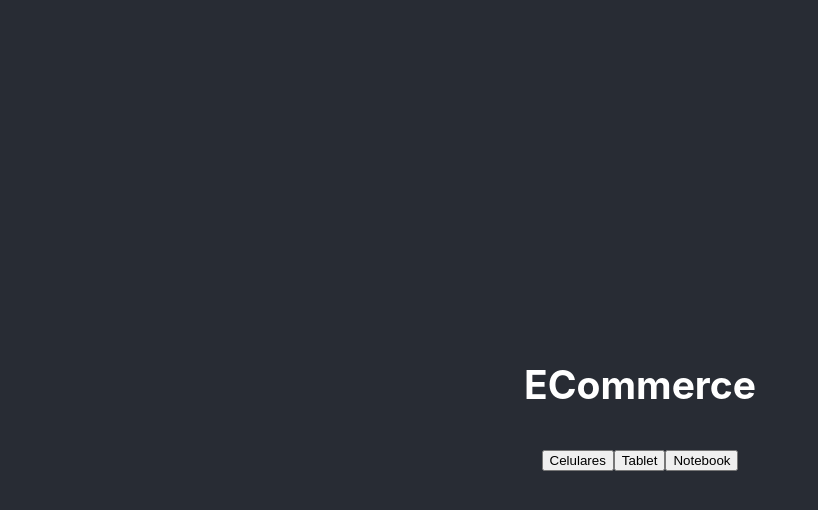
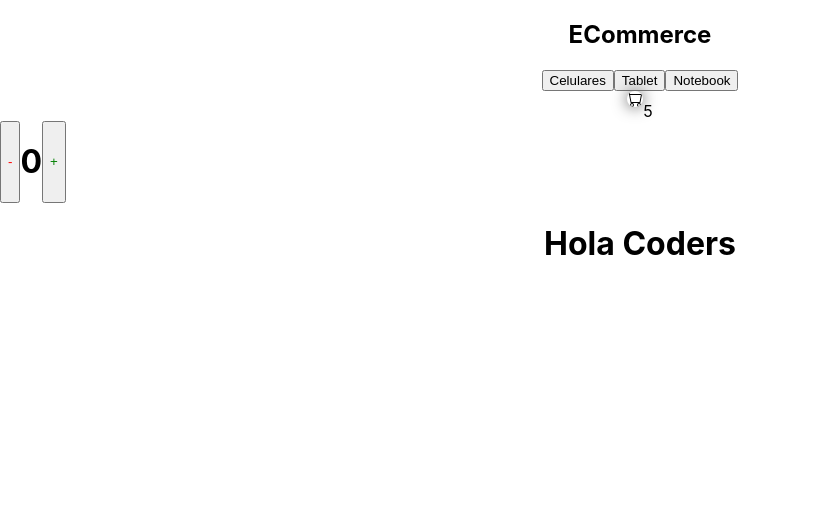
Before and after one commit to alejoragg/comision31190lumie, a React (Create React App) app: page / in a window 1280 px wide. Shown: the top 510 px of the page, without its empty margins (0-818 px from the left). Built offline with nearby package versions, Linux system fonts and the light colour scheme; the HTML template or start-up script is replaced by a standard one.

Commit message:
Clase de componentes 1

```diff
--- a/src/App.js
+++ b/src/App.js
@@ -1,15 +1,15 @@
 import React from 'react'
-import logo from './logo.svg';
 import './App.css';
+import CountFunction from './components/CountFunction/CountFunction';
 import NavBar from './components/NavBar/NavBar';
-
+import ItemListContainer from './components/ItemListContainer/ItemListContainer';
 
 function App() {
   return (
     <div className="App">
-      <header className="App-header">
         <NavBar />
-      </header>
+        <CountFunction />
+        <ItemListContainer greeting="Hola Coders"/>
     </div>
   );
 }
--- /dev/null
+++ b/src/components/Button/Button.js
@@ -0,0 +1,5 @@
+const Button = (props) => {
+    return <button style={{ color: props.color}} onClick={props.handleClick}>{props.label}</button>
+}
+
+export default Button
--- /dev/null
+++ b/src/components/CartWidget/CartWidget.js
@@ -0,0 +1,10 @@
+const CartWidget = () => {
+    return (
+        <div>
+            <img src='/images/cart.svg' alt='cart-widget'/>
+            5
+        </div>
+    )
+}
+
+export default CartWidget
--- /dev/null
+++ b/src/components/CountFunction/CountFunction.js
@@ -0,0 +1,32 @@
+import { useState } from 'react'
+import Button from '../Button/Button'
+
+const CountFunction = (props) => {
+    // const state = useState(10)
+    // const count = state[0]
+    // const setCount = state[1]
+    console.log(props.children)
+    const [count, setCount] = useState(0)
+
+
+    const decrement = () => {
+        setCount(count - 1)
+    }
+
+    const increment = () => {
+        if(count < 5) {
+            setCount(count + 1)
+        }
+    }
+
+    return(
+        <div style={{ display: 'flex'}}>
+            { props.children }
+            <Button handleClick={decrement} label='-' color='red' />
+            <h1>{count}</h1>
+            <Button handleClick={increment} label='+' color='green' />
+        </div>
+    )
+}
+
+export default CountFunction
--- /dev/null
+++ b/src/components/ItemListContainer/ItemListContainer.js
@@ -0,0 +1,5 @@
+const ItemListContainer = (props) => {
+    return <h1>{props.greeting}</h1>
+}
+
+export default ItemListContainer
--- a/src/components/NavBar/NavBar.js
+++ b/src/components/NavBar/NavBar.js
@@ -1,14 +1,18 @@
 import './NavBar.css'
+import CartWidget from '../CartWidget/CartWidget'
 
 const NavBar = () => {
+
+
     return (
-        <nav>
+        <nav className=''>
             <h1>ECommerce</h1>
-            <div>
-                <button>Celulares</button>
+            <div className=''>
+                <button className=''>Celulares</button>
                 <button>Tablet</button>
                 <button>Notebook</button>
             </div>
+            <CartWidget />
         </nav>
     )
 }
```
Also changed, not shown: src/components/CountClass/CountClass.js (added, +13 -0 lines), public/images/cart.svg (added).
